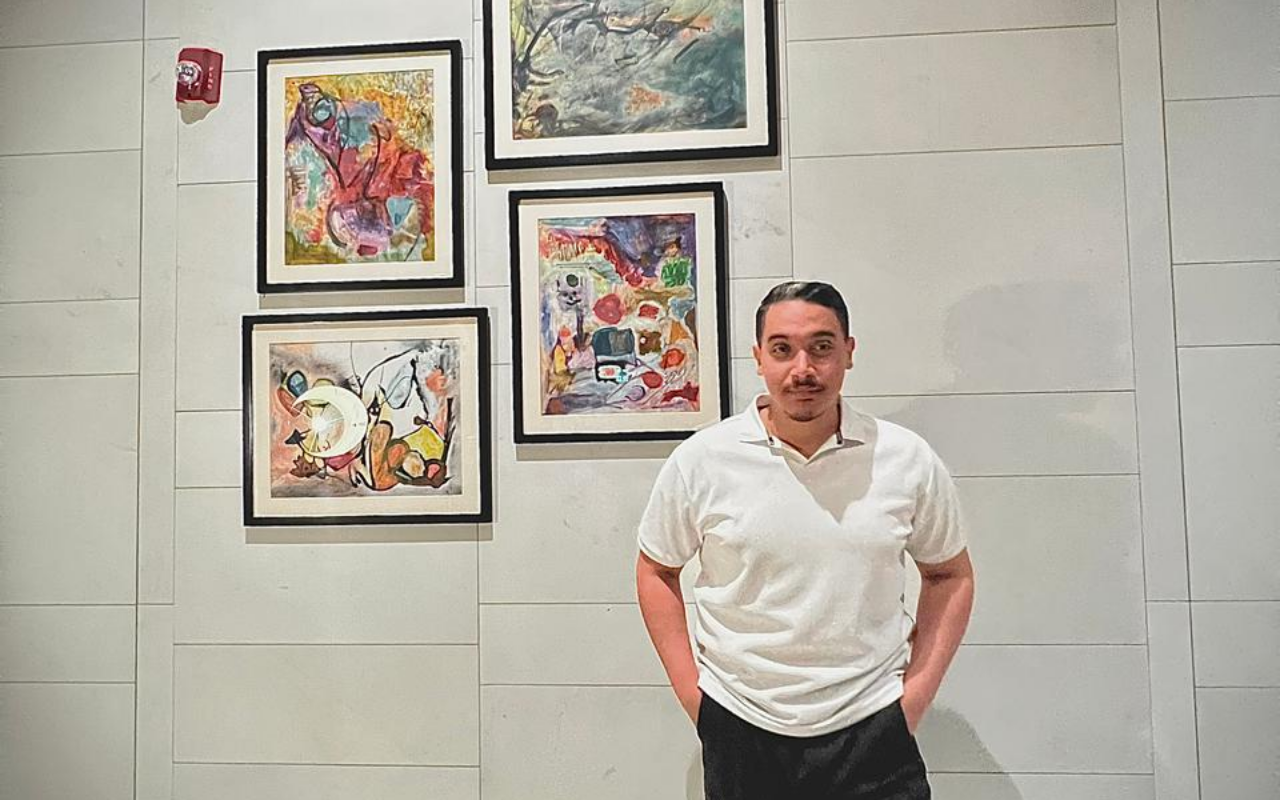
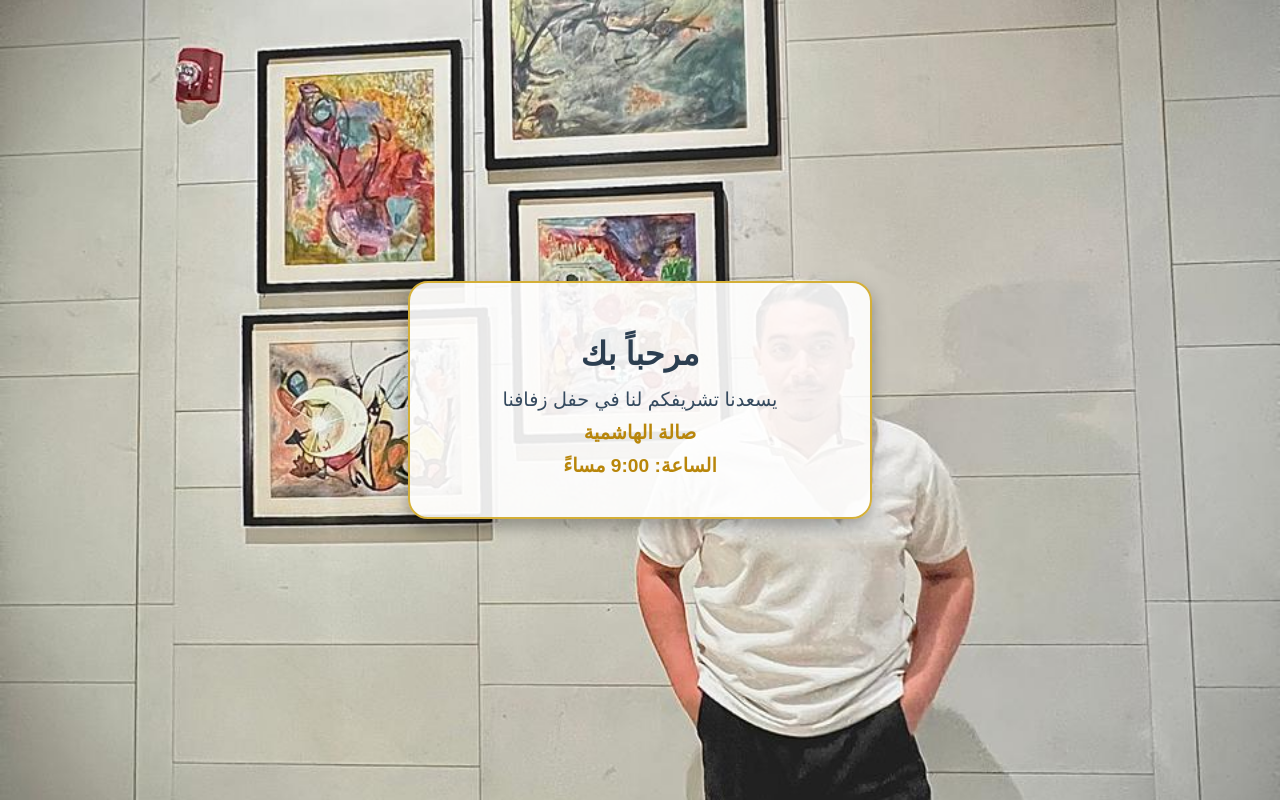
Before and after one commit to malikaleid96/wedding-invitation, a plain HTML site: page index.html in a window 1280 px wide. Drawn offline with Linux system fonts and the light colour scheme.

Commit message:
Update index.html

```diff
--- a/index.html
+++ b/index.html
@@ -5,20 +5,64 @@
     <meta name="viewport" content="width=device-width, initial-scale=1.0">
     <title>دعوة زفاف</title>
     <style>
-        /* إعدادات الخلفية */
+        /* إعدادات كامل الصفحة */
         body {
             margin: 0;
             padding: 0;
             font-family: 'Arial', sans-serif;
-            text-align: center;
-            /* ربط صورة الخلفية التي رفعتها في المستودع */
-            background-image: url('img0.jpeg');
+            background-image: url('img0.jpeg'); /* تأكد من اسم ملف الصورة */
             background-size: cover;
             background-position: center;
-            background-repeat: no-repeat;
             background-attachment: fixed;
             min-height: 100vh;
             display: flex;
             justify-content: center;
             align-items: center;
         }
+
+        /* صندوق المعلومات (المرئي) */
+        .card {
+            background: rgba(255, 255, 255, 0.9);
+            padding: 30px;
+            border-radius: 20px;
+            text-align: center;
+            box-shadow: 0 8px 16px rgba(0,0,0,0.3);
+            width: 90%;
+            max-width: 400px;
+            border: 2px solid #d4af37; /* إطار ذهبي جمالي */
+        }
+
+        h1 { color: #2c3e50; margin-bottom: 15px; }
+        p { font-size: 1.2rem; color: #34495e; margin: 10px 0; }
+        .details { font-weight: bold; color: #b8860b; }
+    </style>
+</head>
+<body>
+
+    <div class="card">
+        <h1 id="welcomeText">مرحباً بك</h1>
+        <p>يسعدنا تشريفكم لنا في حفل زفافنا</p>
+        <p class="details">صالة الهاشمية</p>
+        <p class="details">الساعة: 9:00 مساءً</p>
+    </div>
+
+    <script>
+        const guests = {
+            "G001": "أحمد",
+            "G002": "love assy",
+            "G003": "عامر",
+            "G004": "ياسر",
+            "G005": "خليل",
+            "G006": "محمد"
+        };
+
+        const params = new URLSearchParams(window.location.search);
+        const id = params.get('id');
+        const welcomeText = document.getElementById('welcomeText');
+
+        if (id && guests[id]) {
+            welcomeText.innerText = "أهلاً بك يا " + guests[id];
+        }
+    </script>
+</body>
+</html>
```
